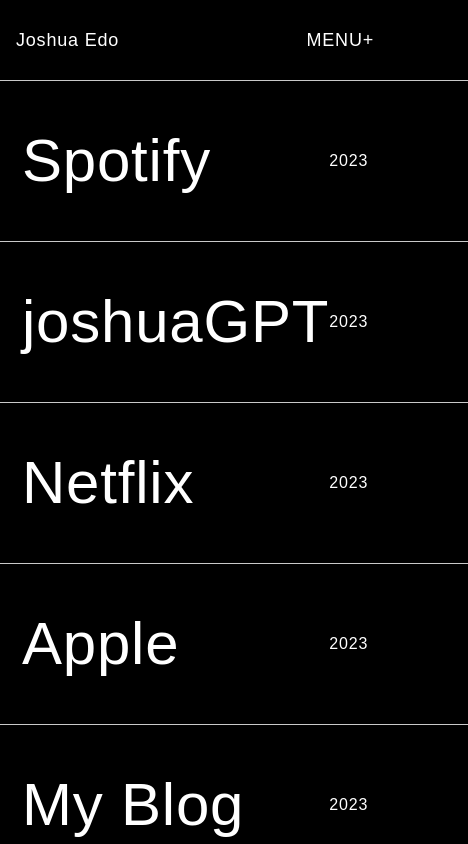
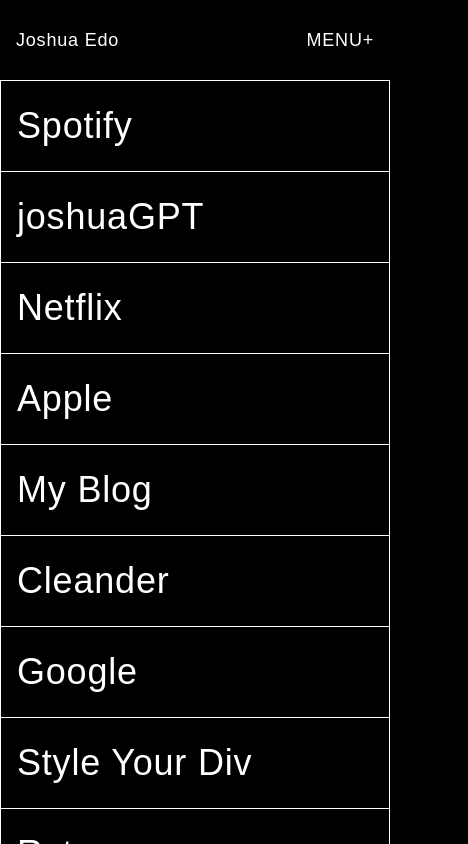
Before and after one commit to joshuaedo/portfolio-v4-next, a Next.js app: page /projects in a window 390 px wide. Shown: the top 844 px of the page, 468 px wide, since content can reach past the window. Built offline with nearby package versions, Linux system fonts and the light colour scheme; a web font is replaced by a local one.

Commit message:
Update 8 files

```diff
--- a/app/components/mobileNavbar/index.js
+++ b/app/components/mobileNavbar/index.js
@@ -53,7 +53,7 @@
             </div>
           </div>
 
-          <div className="h-[80vh] relative p-5">
+          <div className="h-[75vh] relative p-5">
             <div className="space-y-6 absolute bottom-10">
               <div
                 onClick={() => navigateToLink("/")}
--- a/app/components/mobileNavbar/style.module.css
+++ b/app/components/mobileNavbar/style.module.css
@@ -13,7 +13,7 @@
 }
 
 .project h2 {
-  font-size: 3.5rem;
+  font-size: 3.7rem;
   margin: 0px;
   font-weight: 500;
   transition: all 0.4s;
--- a/app/projects/components/modal/index.js
+++ b/app/projects/components/modal/index.js
@@ -90,9 +90,12 @@
         variants={scaleAnimation}
         initial="initial"
         animate={active ? "enter" : "closed"}
-        className={styles.modalContainer}
+        className={`hidden md:flex ${styles.modalContainer}`}
       >
-        <div style={{ top: index * -100 + "%" }} className={styles.modalSlider}>
+        <div
+          style={{ top: index * -100 + "%" }}
+          className={`${styles.modalSlider}`}
+        >
           {projects.map((project, index) => {
             const { src, color } = project;
             return (
--- a/app/projects/components/modal/style.module.css
+++ b/app/projects/components/modal/style.module.css
@@ -5,7 +5,6 @@
   background-color: white;
   overflow: hidden;
   pointer-events: none;
-  display: flex;
   align-items: center;
   justify-content: center;
 }
--- a/app/projects/components/project/index.js
+++ b/app/projects/components/project/index.js
@@ -13,8 +13,8 @@
       }}
       className={styles.project}
     >
-      <h2>{title}</h2>
-      <p>{year}</p>
+      <h2 className="text-4xl">{title}</h2>
+      <p className="">{year}</p>
     </div>
   );
 }
--- a/app/projects/components/project/style.module.css
+++ b/app/projects/components/project/style.module.css
@@ -9,7 +9,7 @@
   transition: all 0.2s;
 }
 .project:last-of-type {
-  border-bottom: 1px solid rgb(201, 201, 201);
+  border-bottom: 1px solid white;
 }
 
 .project:hover {
@@ -25,13 +25,32 @@
 }
 
 .project h2 {
-  font-size: 60px;
-  margin: 0px;
-  font-weight: 400;
   transition: all 0.4s;
 }
 
 .project p {
   transition: all 0.4s;
-  font-weight: 300;
+  font-weight: 500;
 }
+
+@media only screen and (max-width: 600px) {
+  .project p {
+    display: none;
+  }
+
+  .project h2 {
+    font-weight: 100;
+  }
+
+  .project:hover h2 {
+    transform: translateX(10px);
+  }
+
+  .project {
+    display: inline;
+    border-top: 1px solid white;
+    border-left: 1px solid white;
+    border-right: 1px solid white;
+    padding: 25px 1rem 25px 1rem;
+  }
+}
--- /dev/null
+++ b/app/projects/components/projectData.js
@@ -0,0 +1,101 @@
+const projects = [
+  {
+    title: "Spotify",
+    src: "spotify.png",
+    color: "#FFF",
+    year: 2023,
+  },
+  {
+    title: "joshuaGPT",
+    src: "joshuaGPT.png",
+    color: "#8C8C8C",
+    year: 2023,
+  },
+  {
+    title: "Netflix",
+    src: "netflix.png",
+    color: "#EFE8D3",
+    year: 2023,
+  },
+  // {
+  //   title: 'Arese Sylvester',
+  // src: "arese.png",
+  // color: "#706D63",
+  //year: 2022,},
+  {
+    title: "Apple",
+    src: "apple.png",
+    color: "#FFF",
+    year: 2023,
+  },
+  {
+    title: "My Blog",
+    src: "blog.png",
+    color: "#8C8C8C",
+    year: 2023,
+  },
+    {
+    title: "Cleander",
+    src: "cleander.png",
+    color: "#FFF",
+    year: 2022,
+  },
+
+  {
+    title: "Google",
+    src: "google.png",
+    color: "#706D63",
+    year: 2023,
+  },
+ {
+    title: "Style Your Div",
+    src: "style-your-div.png",
+    color: "#FFF",
+    year: 2023,
+  },
+  {
+    title: "Ryter",
+    src: "ryter.png",
+    color: "#EFE8D3",
+    year: 2022,
+  },
+  {
+    title: "Business Card",
+    src: "business-card.png",
+    color: "#8C8C8C",
+    year: 2023,
+  },
+  {
+    title: "Drum Kit",
+    src: "drum.png",
+    color: "#EFE8D3",
+    year: 2022,
+  },
+  {
+    title: "Dice Game",
+    src: "dice.png",
+    color: "#706D63",
+    year: 2022,
+  },
+
+  {
+    title: "Portfolio V3",
+    src: "portfolio-v3.png",
+    color: "#8C8C8C",
+    year: 2023,
+  },
+  {
+    title: "Portfolio V2",
+    src: "portfolio-v2.png",
+    color: "#EFE8D3",
+    year: 2022,
+  },
+  {
+    title: "Portfolio V1",
+    src: "portfolio-v1.png",
+    color: "#706D63",
+    year: 2022,
+  },
+];
+
+export {projects}
--- a/app/projects/page.js
+++ b/app/projects/page.js
@@ -3,106 +3,7 @@
 import { useState } from "react";
 import Project from "./components/project";
 import Modal from "./components/modal";
-
-const projects = [
-  {
-    title: "Spotify",
-    src: "spotify.png",
-    color: "#FFF",
-    year: 2023,
-  },
-  {
-    title: "joshuaGPT",
-    src: "joshuaGPT.png",
-    color: "#8C8C8C",
-    year: 2023,
-  },
-  {
-    title: "Netflix",
-    src: "netflix.png",
-    color: "#EFE8D3",
-    year: 2023,
-  },
-  // {
-  //   title: 'Arese Sylvester',
-  // src: "arese.png",
-  // color: "#706D63",
-  //year: 2022,},
-  {
-    title: "Apple",
-    src: "apple.png",
-    color: "#FFF",
-    year: 2023,
-  },
-  {
-    title: "My Blog",
-    src: "blog.png",
-    color: "#8C8C8C",
-    year: 2023,
-  },
-    {
-    title: "Cleander",
-    src: "cleander.png",
-    color: "#FFF",
-    year: 2022,
-  },
-
-  {
-    title: "Google",
-    src: "google.png",
-    color: "#706D63",
-    year: 2023,
-  },
- {
-    title: "Style Your Div",
-    src: "style-your-div.png",
-    color: "#FFF",
-    year: 2023,
-  },
-  {
-    title: "Ryter",
-    src: "ryter.png",
-    color: "#EFE8D3",
-    year: 2022,
-  },
-  {
-    title: "Business Card",
-    src: "business-card.png",
-    color: "#8C8C8C",
-    year: 2023,
-  },
-  {
-    title: "Drum Kit",
-    src: "drum.png",
-    color: "#EFE8D3",
-    year: 2022,
-  },
-  {
-    title: "Dice Game",
-    src: "dice.png",
-    color: "#706D63",
-    year: 2022,
-  },
-
-  {
-    title: "Portfolio V3",
-    src: "portfolio-v3.png",
-    color: "#8C8C8C",
-    year: 2023,
-  },
-  {
-    title: "Portfolio V2",
-    src: "portfolio-v2.png",
-    color: "#EFE8D3",
-    year: 2022,
-  },
-  {
-    title: "Portfolio V1",
-    src: "portfolio-v1.png",
-    color: "#706D63",
-    year: 2022,
-  },
-];
+import { projects } from "./components/projectData";
 
 export default function ProjectsPage() {
   const [modal, setModal] = useState({ active: false, index: 0 });
```
